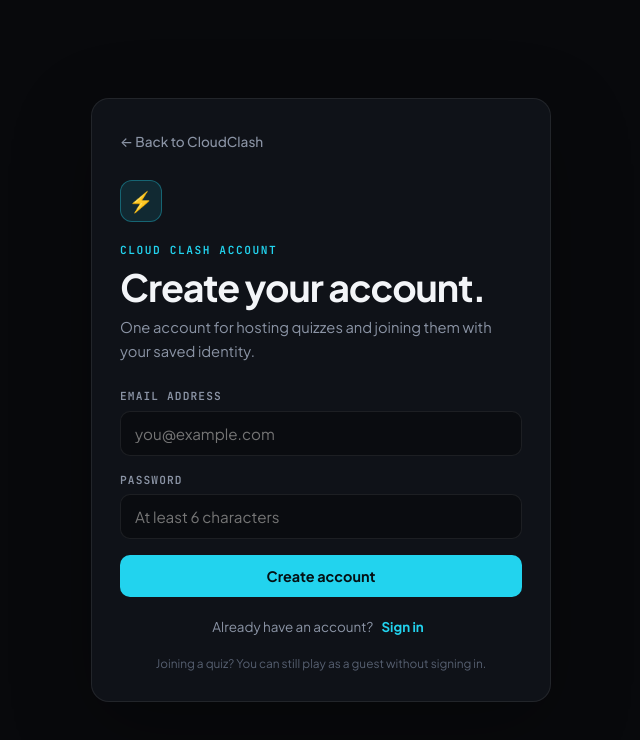
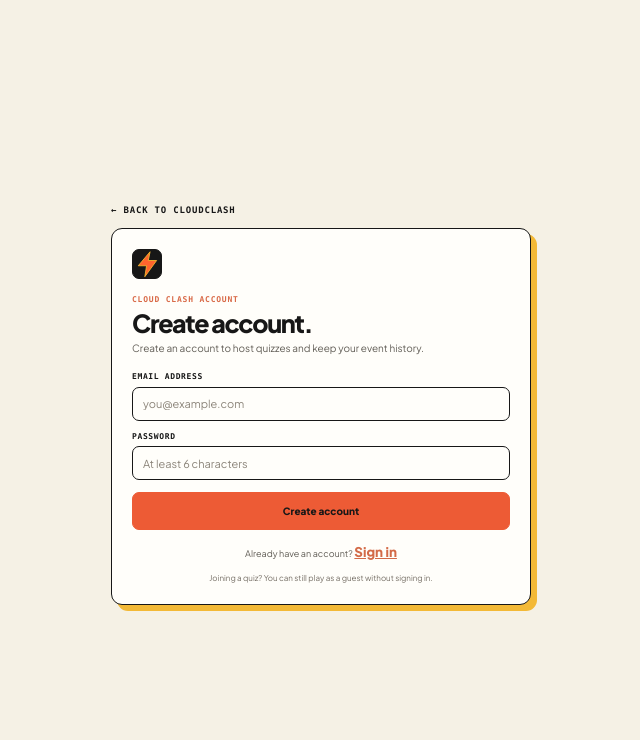
Before and after one commit to abhishek2k4/CloudClash, a React (Vite) app in the folder client/: page / in a window 1280 px wide. Both pictures are taken after typing "Sample", "Sample" into the empty fields and a click on the button "Create account". Shown: the top 740 px of the page, without its empty margins (319-959 px from the left). Built offline with nearby package versions, Linux system fonts and the light colour scheme; no server answers; a web font is replaced by a local one.

Commit message:
Redesign host initialization and account screens

```diff
--- a/client/src/features/account/Account.jsx
+++ b/client/src/features/account/Account.jsx
@@ -37,28 +37,31 @@ export default function Account({ onAuthenticated, onBack, initialMode = "login"
 
   return (
     <main className="account-shell">
+      <div className="account-frame">
+        <button type="button" className="account-back-link" onClick={onBack}>← BACK TO CLOUDCLASH</button>
         <section className="account-card">
-        <button type="button" className="back-link" onClick={onBack}>← Back to CloudClash</button>
-        <div className="account-brand-mark">⚡</div>
-        <p className="eyebrow">CLOUD CLASH ACCOUNT</p>
-        <h1>{mode === "signup" ? "Create your account." : "Welcome back."}</h1>
+          <div className="account-brand-mark">
+            <img src="/assets/cloudclash/branding/logo-mark.svg" alt="CloudClash" />
+          </div>
+          <p className="account-eyebrow">CLOUD CLASH ACCOUNT</p>
+          <h1>{mode === "signup" ? "Create account." : "Sign in."}</h1>
           <p className="account-description">
             {mode === "signup"
-            ? "One account for hosting quizzes and joining them with your saved identity."
+              ? "Create an account to host quizzes and keep your event history."
               : "Sign in to host quizzes or use your account as a participant."}
           </p>
           <form className="account-form" onSubmit={submit}>
             <div className="field-group">
-            <label className="field-label" htmlFor="account-email">Email address</label>
+              <label className="field-label" htmlFor="account-email">EMAIL ADDRESS</label>
               <input id="account-email" className="input-control" type="email" autoComplete="email" required value={email} onChange={(e) => setEmail(e.target.value)} placeholder="you@example.com" />
             </div>
             <div className="field-group">
-            <label className="field-label" htmlFor="account-password">Password</label>
-            <input id="account-password" className="input-control" type="password" autoComplete={mode === "signup" ? "new-password" : "current-password"} minLength={6} required value={password} onChange={(e) => setPassword(e.target.value)} placeholder="At least 6 characters" />
+              <label className="field-label" htmlFor="account-password">PASSWORD</label>
+              <input id="account-password" className="input-control" type="password" autoComplete={mode === "signup" ? "new-password" : "current-password"} minLength={6} required value={password} onChange={(e) => setPassword(e.target.value)} placeholder={mode === "signup" ? "At least 6 characters" : "Enter your password"} />
             </div>
             {error && <div className="error-banner">{error}</div>}
             {notice && <div className="success-banner">{notice}</div>}
-          <button className="btn btn-primary btn-full" type="submit" disabled={busy}>
+            <button className="btn btn-primary btn-full account-submit" type="submit" disabled={busy}>
               {busy ? "Please wait..." : mode === "signup" ? "Create account" : "Sign in"}
             </button>
           </form>
@@ -70,6 +73,7 @@ export default function Account({ onAuthenticated, onBack, initialMode = "login"
           </p>
           <p className="account-footnote">Joining a quiz? You can still play as a guest without signing in.</p>
         </section>
+      </div>
     </main>
   );
 }
--- a/client/src/features/host/Host.jsx
+++ b/client/src/features/host/Host.jsx
@@ -441,14 +441,19 @@ export default function Host({ onHome, onActivityChange }) {
 
   if (!authenticated) {
     return (
-      <main className="app-shell narrow">
-        <button className="back-link" onClick={requestHome}>
-          ← Home
-        </button>
-        <section className="surface-card">
-          <p className="eyebrow">HOST SETUP</p>
-          <h1>Initializing Control Room</h1>
-          <p className="muted" style={{ marginTop: 10 }}>
+      <main className="host-initializing-screen">
+        <header className="host-initializing-topbar">
+          <button type="button" className="host-home-link" onClick={requestHome}>← Home</button>
+          <a className="host-initializing-brand" href="/" onClick={(event) => { event.preventDefault(); requestHome(); }}>
+            <img src="/assets/cloudclash/branding/logo-mark.svg" alt="" />
+            <img src="/assets/cloudclash/branding/logo-wordmark.svg" alt="CloudClash" />
+          </a>
+        </header>
+        <section className="host-initializing-card" role="status" aria-live="polite">
+          <span className="host-initializing-spinner" aria-hidden="true" />
+          <p className="host-initializing-label">HOST SETUP</p>
+          <h1>Initializing <span>Control Room.</span></h1>
+          <p className="host-initializing-description">
             {connected ? "Authenticating host session..." : "Connecting to arena server..."}
           </p>
           {error && <div className="error-banner">{error}</div>}
--- a/client/src/styles/global.css
+++ b/client/src/styles/global.css
@@ -4238,3 +4238,212 @@ body:has(.landing-shell) #root {
   .landing-shell .brand-lockup { gap: 5px; }
   .landing-shell .landing-header-actions > .btn:first-of-type { padding: 6px 7px; font-size: 10px; }
 }
+
+
+/* Host connection / initialization screen */
+.host-initializing-screen {
+  min-height: 100vh;
+  width: 100%;
+  padding: 0 6.4vw 48px;
+  background: var(--cc-paper-warm);
+  color: var(--cc-ink);
+}
+.host-initializing-topbar {
+  min-height: 62px;
+  margin: 0 -6.4vw;
+  padding: 0 6.4vw;
+  display: flex;
+  align-items: center;
+  justify-content: space-between;
+  border-bottom: 1px solid var(--cc-border-warm);
+}
+.host-home-link {
+  padding: 8px 0;
+  background: transparent;
+  color: var(--cc-ink);
+  font-size: 12px;
+  cursor: pointer;
+}
+.host-initializing-brand {
+  display: inline-flex;
+  align-items: center;
+  gap: 8px;
+  height: 34px;
+}
+.host-initializing-brand img:first-child { width: 25px; height: 25px; }
+.host-initializing-brand img:last-child { width: 104px; height: auto; }
+.host-initializing-card {
+  width: min(100%, 548px);
+  min-height: 255px;
+  margin: clamp(36px, 4.2vh, 48px) auto 0;
+  padding: 30px 28px;
+  display: flex;
+  flex-direction: column;
+  align-items: center;
+  justify-content: center;
+  text-align: center;
+  border: 1.5px solid var(--cc-ink);
+  border-radius: 13px;
+  background: var(--cc-surface);
+  box-shadow: 8px 8px 0 var(--cc-yellow-live);
+}
+.host-initializing-spinner {
+  width: 58px;
+  height: 58px;
+  margin-bottom: 22px;
+  border: 5px dotted var(--cc-orange-live);
+  border-left-color: var(--cc-border-warm);
+  border-bottom-color: var(--cc-border-warm);
+  border-radius: 50%;
+  animation: cc-host-spin 1.1s linear infinite;
+}
+.host-initializing-label {
+  margin: 0 0 8px;
+  color: var(--cc-orange-muted);
+  font: 800 13px/1.2 ui-monospace, SFMono-Regular, Menlo, monospace;
+  letter-spacing: .08em;
+}
+.host-initializing-card h1 {
+  margin: 0;
+  color: var(--cc-ink);
+  font-size: clamp(27px, 4.2vw, 43px);
+  line-height: 1.08;
+  font-weight: 850;
+  letter-spacing: -.06em;
+}
+.host-initializing-card h1 span { color: var(--cc-orange-live); }
+.host-initializing-description {
+  margin: 12px 0 0;
+  color: var(--cc-text-secondary);
+  font-size: 15px;
+}
+.host-initializing-card .error-banner { margin-top: 18px; width: 100%; }
+@keyframes cc-host-spin { to { transform: rotate(360deg); } }
+@media (max-width: 620px) {
+  .host-initializing-screen { padding: 0 18px 40px; }
+  .host-initializing-topbar { margin: 0 -18px; padding: 0 18px; }
+  .host-initializing-card { min-height: 230px; margin-top: 34px; padding: 26px 18px; }
+  .host-initializing-card h1 { font-size: clamp(27px, 7vw, 36px); }
+  .host-initializing-description { font-size: 13px; }
+}
+@media (prefers-reduced-motion: reduce) { .host-initializing-spinner { animation: none; } }
+
+/* Account screen — compact CloudClash authentication card */
+.account-shell {
+  min-height: 100vh;
+  display: grid;
+  place-items: center;
+  padding: 36px 16px;
+  background: var(--cc-paper-warm);
+  color: var(--cc-ink);
+}
+.account-frame { width: min(100%, 420px); }
+.account-back-link {
+  display: inline-flex;
+  align-items: center;
+  margin: 0 0 12px;
+  padding: 0;
+  background: transparent;
+  color: var(--cc-ink);
+  font: 700 9px/1.2 ui-monospace, SFMono-Regular, Menlo, monospace;
+  letter-spacing: .09em;
+  cursor: pointer;
+}
+.account-card {
+  width: 100%;
+  padding: 20px;
+  border: 1.5px solid var(--cc-ink);
+  border-radius: 11px;
+  background: var(--cc-surface);
+  color: var(--cc-ink);
+  box-shadow: 6px 6px 0 var(--cc-yellow-live);
+}
+.account-brand-mark {
+  width: 30px;
+  height: 30px;
+  display: grid;
+  place-items: center;
+  margin: 0 0 16px;
+  overflow: hidden;
+  border: 1px solid var(--cc-ink);
+  border-radius: 7px;
+  background: var(--cc-ink);
+}
+.account-brand-mark img { width: 100%; height: 100%; object-fit: contain; }
+.account-eyebrow {
+  margin: 0 0 5px;
+  color: var(--cc-orange-muted);
+  font: 800 8px/1.3 ui-monospace, SFMono-Regular, Menlo, monospace;
+  letter-spacing: .1em;
+}
+.account-card h1 {
+  margin: 0 0 4px;
+  color: var(--cc-ink);
+  font-size: 25px;
+  line-height: 1.05;
+  font-weight: 850;
+  letter-spacing: -.055em;
+}
+.account-description {
+  margin: 0 0 17px;
+  color: var(--cc-text-secondary);
+  font-size: 10px;
+  line-height: 1.45;
+}
+.account-form { display: grid; gap: 11px; }
+.account-form .field-group { display: grid; gap: 5px; }
+.account-form .field-label {
+  color: var(--cc-ink);
+  font: 800 8px/1.2 ui-monospace, SFMono-Regular, Menlo, monospace;
+  letter-spacing: .08em;
+}
+.account-form .input-control {
+  width: 100%;
+  min-height: 34px;
+  padding: 7px 10px;
+  border: 1px solid var(--cc-ink);
+  border-radius: 7px;
+  background: var(--cc-surface);
+  color: var(--cc-ink);
+  font-size: 11px;
+}
+.account-form .input-control::placeholder { color: var(--cc-text-soft); }
+.account-submit {
+  min-height: 34px;
+  margin-top: 1px;
+  border: 1px solid var(--cc-orange-live);
+  border-radius: 7px;
+  background: var(--cc-orange-live);
+  color: var(--cc-ink);
+  font-size: 10px;
+  font-weight: 800;
+}
+.account-submit:hover:not(:disabled) {
+  background: var(--cc-orange);
+  border-color: var(--cc-orange);
+}
+.account-switch {
+  margin: 13px 0 0;
+  color: var(--cc-text-secondary);
+  font-size: 9px;
+  text-align: center;
+}
+.account-switch button {
+  padding: 0;
+  background: transparent;
+  color: var(--cc-orange-deep);
+  font-weight: 800;
+  text-decoration: underline;
+  cursor: pointer;
+}
+.account-footnote {
+  margin: 12px 0 0;
+  color: var(--cc-text-muted);
+  font-size: 8px;
+  line-height: 1.4;
+  text-align: center;
+}
+@media (max-width: 480px) {
+  .account-shell { padding: 24px 18px; }
+  .account-card { padding: 19px; }
+}
```
Lines whose indentation alone changed are shown as unchanged.
